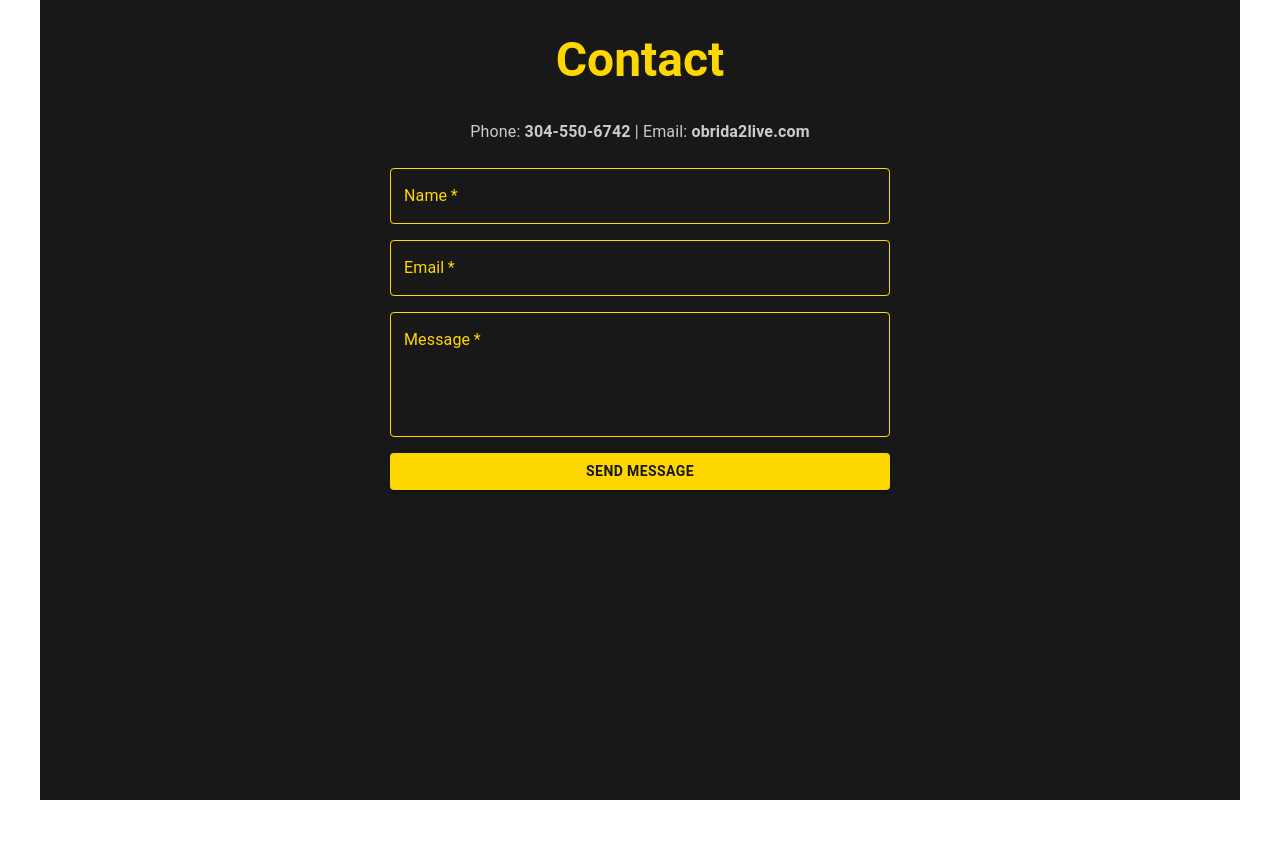
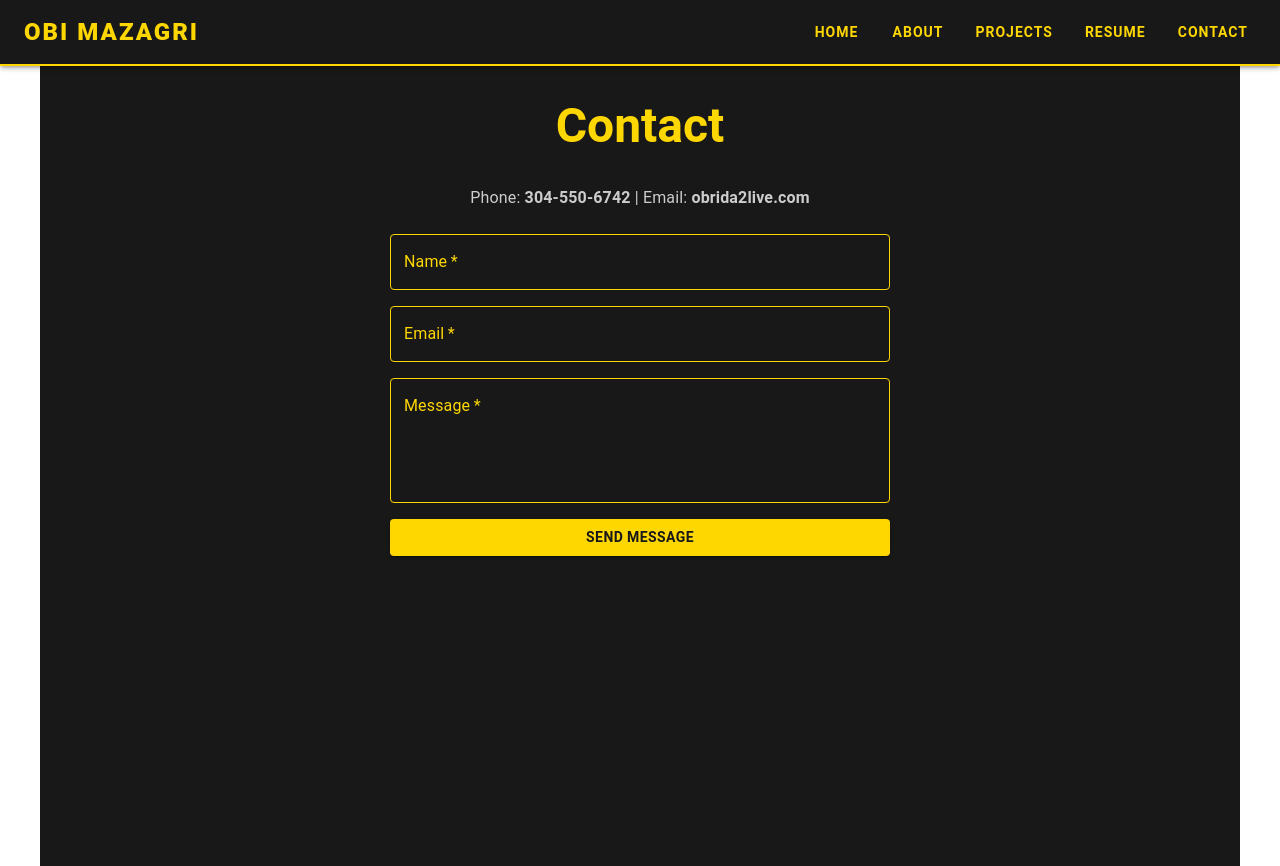
Before and after one commit to mazagri3/react-portfolio-2, a React (Create React App) app: page /contact in a window 1280 px wide. Before the commit the page ends 800 px from the top, so only its background shows below. Built offline with nearby package versions, Linux system fonts and the light colour scheme.

Commit message:
feat: Added responsive Navbar with navigation links and gold accent. Integrated into app layout. Instructor comments included.

```diff
--- a/src/App.tsx
+++ b/src/App.tsx
@@ -7,6 +7,7 @@ import About from './pages/About';
 import Hero from './pages/Hero';
 import Resume from './pages/Resume';
 import Contact from './pages/Contact';
+import Navbar from './components/Navbar';
 // Components (to be created)
 // import Navbar from './components/Navbar';
 // import Footer from './components/Footer';
@@ -21,7 +22,7 @@ function App() {
   return (
     <Router>
       <CssBaseline />
-      {/* <Navbar /> */}
+      <Navbar />
       <Container maxWidth="lg" disableGutters>
         <Box sx={{ minHeight: '100vh', bgcolor: '#181818', color: '#fff' }}>
           {/*
--- /dev/null
+++ b/src/components/Navbar.tsx
@@ -0,0 +1,73 @@
+import React from 'react';
+import { AppBar, Toolbar, Typography, Button, Stack, useMediaQuery, IconButton, Drawer, List, ListItemText, ListItemButton } from '@mui/material';
+import MenuIcon from '@mui/icons-material/Menu';
+import { Link as RouterLink } from 'react-router-dom';
+import { useTheme } from '@mui/material/styles';
+
+// For Instructor:
+// - This Navbar uses Material UI's AppBar for a modern, responsive navigation bar.
+// - Links to all main sections: Home, About, Projects, Resume, Contact.
+// - Gold accent color for marketable, impressive look.
+
+const navLinks = [
+  { label: 'Home', path: '/' },
+  { label: 'About', path: '/about' },
+  { label: 'Projects', path: '/projects' },
+  { label: 'Resume', path: '/resume' },
+  { label: 'Contact', path: '/contact' },
+];
+
+const Navbar: React.FC = () => {
+  const theme = useTheme();
+  const isMobile = useMediaQuery(theme.breakpoints.down('md'));
+  const [drawerOpen, setDrawerOpen] = React.useState(false);
+
+  return (
+    <AppBar position="sticky" sx={{ bgcolor: '#181818', borderBottom: '2px solid gold', boxShadow: 3 }}>
+      <Toolbar>
+        <Typography
+          variant="h5"
+          fontWeight={900}
+          color="gold"
+          sx={{ flexGrow: 1, letterSpacing: 2 }}
+          component={RouterLink}
+          to="/"
+          style={{ textDecoration: 'none' }}
+        >
+          OBI MAZAGRI
+        </Typography>
+        {isMobile ? (
+          <>
+            <IconButton edge="end" color="inherit" onClick={() => setDrawerOpen(true)}>
+              <MenuIcon sx={{ color: 'gold' }} />
+            </IconButton>
+            <Drawer anchor="right" open={drawerOpen} onClose={() => setDrawerOpen(false)}>
+              <List sx={{ minWidth: 180, bgcolor: '#181818', height: '100%' }}>
+                {navLinks.map((link) => (
+                  <ListItemButton key={link.label} component={RouterLink} to={link.path} onClick={() => setDrawerOpen(false)}>
+                    <ListItemText primary={link.label} primaryTypographyProps={{ color: 'gold', fontWeight: 700 }} />
+                  </ListItemButton>
+                ))}
+              </List>
+            </Drawer>
+          </>
+        ) : (
+          <Stack direction="row" spacing={2}>
+            {navLinks.map((link) => (
+              <Button
+                key={link.label}
+                component={RouterLink}
+                to={link.path}
+                sx={{ color: 'gold', fontWeight: 700, letterSpacing: 1 }}
+              >
+                {link.label}
+              </Button>
+            ))}
+          </Stack>
+        )}
+      </Toolbar>
+    </AppBar>
+  );
+};
+
+export default Navbar;
```
